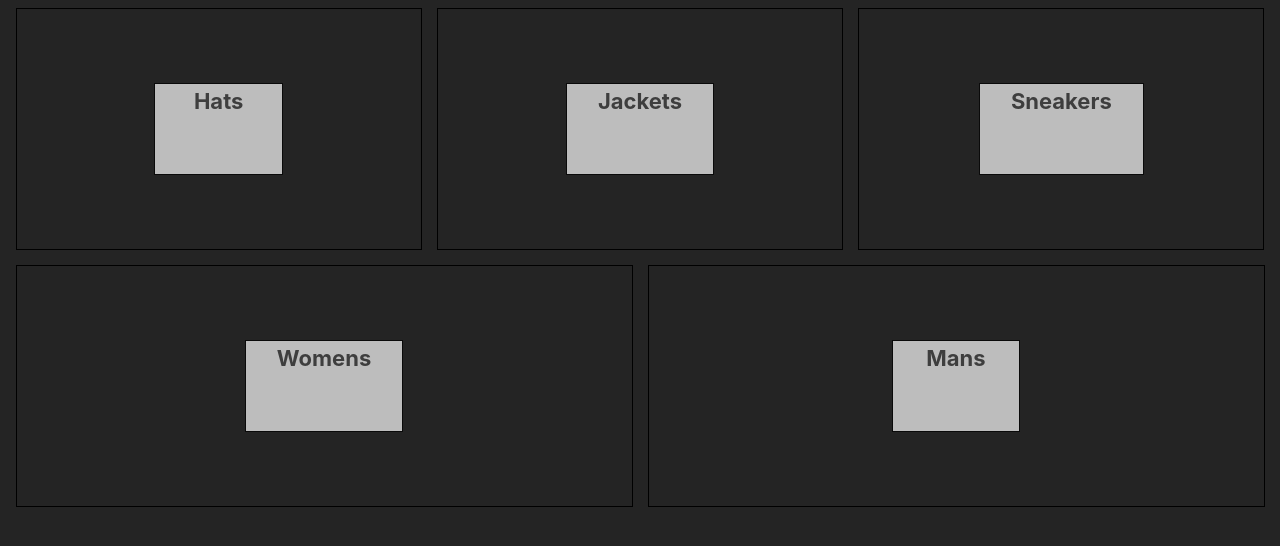
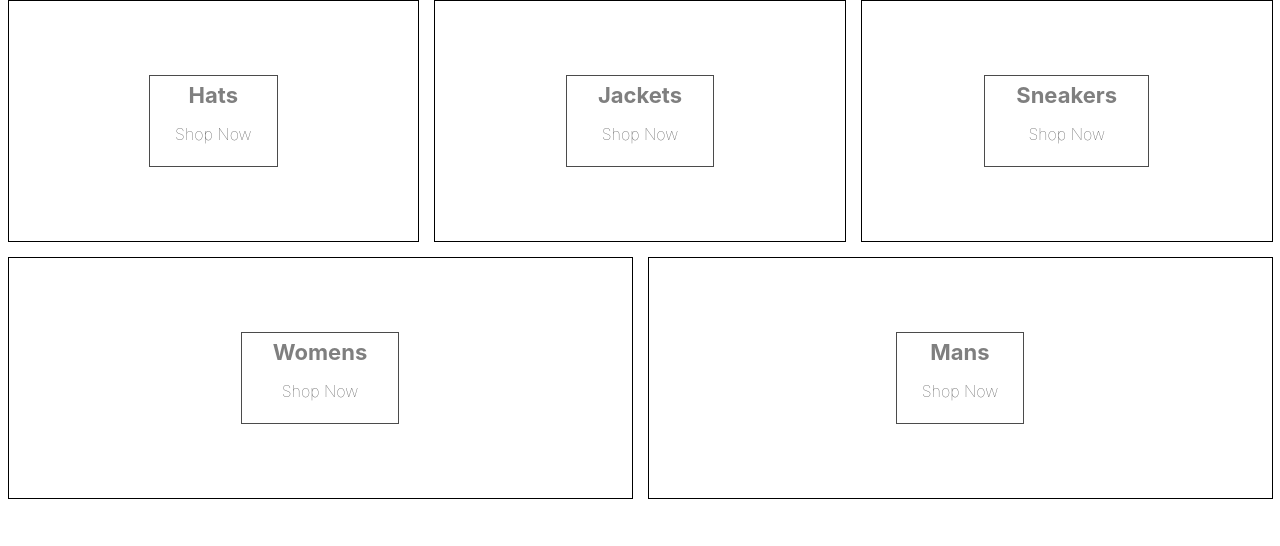
Before and after one commit to isabella-projects/ecommerce-clothing, a React (Vite) app: page / in a window 1280 px wide. Shown: the top 546 px of the page. Built offline with nearby package versions, Linux system fonts and the light colour scheme.

Commit message:
Some simple styling for index

```diff
--- a/src/index.css
+++ b/src/index.css
@@ -1,7 +1,8 @@
-:root {
-    font-family: Inter, system-ui, Avenir, Helvetica, Arial, sans-serif;
-    line-height: 1.5;
-
-    color: rgba(255, 255, 255, 0.87);
-    background-color: #242424;
+body {
+    margin: 0;
+    font-family: -apple-system, BlinkMacSystemFont, "Segoe UI", "Roboto",
+        "Oxygen", "Ubuntu", "Cantarell", "Fira Sans", "Droid Sans",
+        "Helvetica Neue", sans-serif;
+    -webkit-font-smoothing: antialiased;
+    -moz-osx-font-smoothing: grayscale;
 }
```
